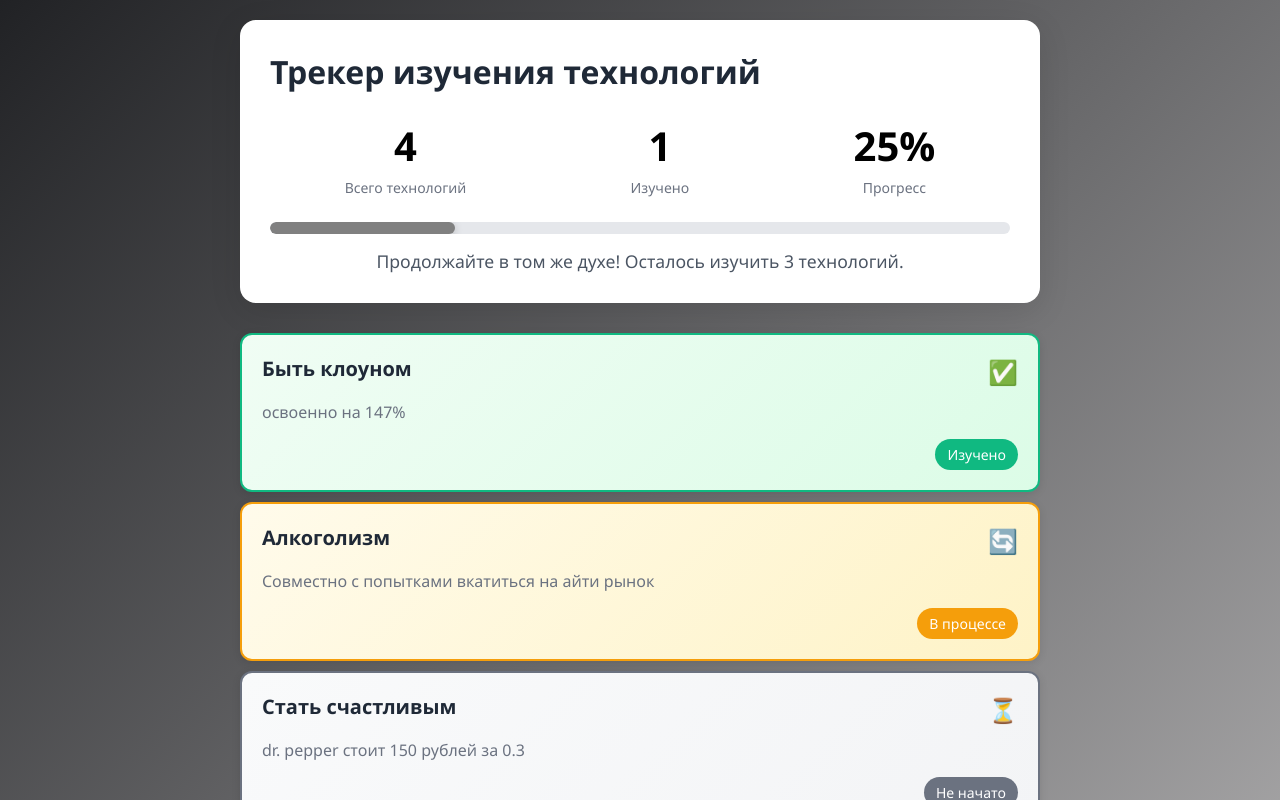
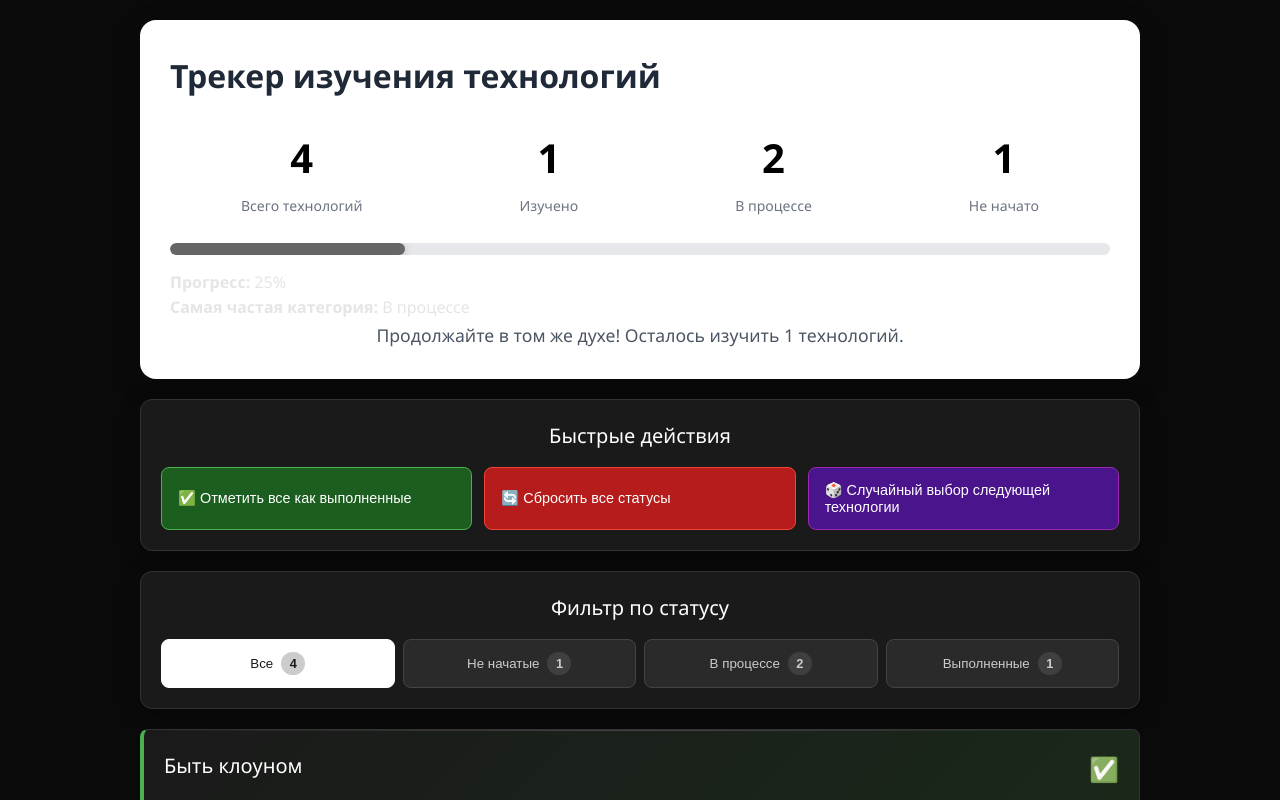
Before and after one commit to N0manz/Bogatyrev4, a React (Vite) app: page / in a window 1280 px wide. Shown: the top 800 px of the page. Built offline with nearby package versions, Linux system fonts and the light colour scheme.

Commit message:
20: all task, i hope

```diff
--- a/src/App.css
+++ b/src/App.css
@@ -6,20 +6,21 @@
 
 body {
   font-family: 'Segoe UI', Tahoma, Geneva, Verdana, sans-serif;
-  background: linear-gradient(135deg, #212225 0%, #afaeaf 100%);
+  background: #0a0a0a;
   min-height: 100vh;
-  color: #333;
+  color: #e5e5e5;
   padding: 20px;
+  line-height: 1.6;
 }
 
 .app {
-  max-width: 800px;
+  max-width: 1000px;
   margin: 0 auto;
   min-height: 100vh;
 }
 
 .technologies-list {
-  margin-top: 30px;
+  margin-top: 20px;
 }
 
 @media (max-width: 768px) {
--- a/src/App.jsx
+++ b/src/App.jsx
@@ -1,7 +1,9 @@
-import { useState } from 'react';
-import TechnologyCard from './components/TechnologyCard';
-import ProgressHeader from './components/ProgressHeader';
-import './App.css';
+import { useState } from 'react'
+import TechnologyCard from './components/TechnologyCard'
+import ProgressHeader from './components/ProgressHeader'
+import QuickActions from './components/QuickActions'
+import FilterTabs from './components/FilterTabs'
+import './App.css'
 
 const App = () => {
   const [technologies, setTechnologies] = useState([
@@ -29,23 +31,88 @@ const App = () => {
       description: 'мда понарожают hr-фильтров',
       status: 'in-progress'
     }
-  ]);
+  ])
+
+  const [activeFilter, setActiveFilter] = useState('all')
+
+  // Функция для изменения статуса технологии
+  const updateTechnologyStatus = (id) => {
+    setTechnologies(prevTech =>
+      prevTech.map(tech => {
+        if (tech.id === id) {
+          const statusOrder = ['not-started', 'in-progress', 'completed']
+          const currentIndex = statusOrder.indexOf(tech.status)
+          const nextIndex = (currentIndex + 1) % statusOrder.length
+          return { ...tech, status: statusOrder[nextIndex] }
+        }
+        return tech
+      })
+    )
+  }
+
+  // Функции для быстрых действий
+  const markAllAsCompleted = () => {
+    setTechnologies(prevTech =>
+      prevTech.map(tech => ({ ...tech, status: 'completed' }))
+    )
+  }
+
+  const resetAllStatuses = () => {
+    setTechnologies(prevTech =>
+      prevTech.map(tech => ({ ...tech, status: 'not-started' }))
+    )
+  }
+
+  const randomNextTechnology = () => {
+    const notStartedTech = technologies.filter(tech => tech.status === 'not-started')
+    if (notStartedTech.length === 0) return
+
+    const randomTech = notStartedTech[Math.floor(Math.random() * notStartedTech.length)]
+    updateTechnologyStatus(randomTech.id)
+  }
+
+  // Фильтрация технологий
+  const filteredTechnologies = technologies.filter(tech => {
+    switch (activeFilter) {
+      case 'not-started':
+        return tech.status === 'not-started'
+      case 'in-progress':
+        return tech.status === 'in-progress'
+      case 'completed':
+        return tech.status === 'completed'
+      default:
+        return true
+    }
+  })
 
   return (
     <div className="app">
       <ProgressHeader technologies={technologies} />
+      <QuickActions
+        onMarkAllCompleted={markAllAsCompleted}
+        onResetAll={resetAllStatuses}
+        onRandomNext={randomNextTechnology}
+        technologies={technologies}
+      />
+      <FilterTabs
+        activeFilter={activeFilter}
+        onFilterChange={setActiveFilter}
+        technologies={technologies}
+      />
       <div className="technologies-list">
-        {technologies.map(tech => (
+        {filteredTechnologies.map(tech => (
           <TechnologyCard
             key={tech.id}
+            id={tech.id}
             title={tech.title}
             description={tech.description}
             status={tech.status}
+            onStatusChange={updateTechnologyStatus}
           />
         ))}
       </div>
     </div>
-  );
-};
+  )
+}
 
-export default App;
+export default App
--- /dev/null
+++ b/src/components/FilterTabs.css
@@ -0,0 +1,79 @@
+.filter-tabs {
+  background: #1a1a1a;
+  border: 1px solid #333;
+  border-radius: 12px;
+  padding: 20px;
+  margin-bottom: 20px;
+  box-shadow: 0 4px 20px rgba(0, 0, 0, 0.3);
+}
+
+.filter-tabs h3 {
+  margin: 0 0 15px 0;
+  color: #ffffff;
+  font-size: 1.25rem;
+  font-weight: 400;
+  text-align: center;
+}
+
+.tabs-container {
+  display: flex;
+  gap: 8px;
+  flex-wrap: wrap;
+  justify-content: center;
+}
+
+.tab {
+  display: flex;
+  align-items: center;
+  gap: 8px;
+  padding: 12px 20px;
+  border: 1px solid #444;
+  border-radius: 8px;
+  background: #2a2a2a;
+  color: #ccc;
+  cursor: pointer;
+  transition: all 0.3s ease;
+  font-weight: 400;
+  flex: 1;
+  min-width: 120px;
+  justify-content: center;
+}
+
+.tab:hover {
+  border-color: #666;
+  background: #333;
+  color: #fff;
+}
+
+.tab--active {
+  border-color: #fff;
+  background: #fff;
+  color: #1a1a1a;
+  font-weight: 500;
+}
+
+.tab-count {
+  background: rgba(255, 255, 255, 0.1);
+  padding: 4px 8px;
+  border-radius: 12px;
+  font-size: 0.8rem;
+  font-weight: 600;
+  min-width: 24px;
+  text-align: center;
+}
+
+.tab--active .tab-count {
+  background: rgba(0, 0, 0, 0.2);
+  color: #1a1a1a;
+}
+
+@media (max-width: 768px) {
+  .tabs-container {
+    flex-direction: column;
+  }
+
+  .tab {
+    justify-content: space-between;
+    min-width: auto;
+  }
+}
--- /dev/null
+++ b/src/components/FilterTabs.jsx
@@ -0,0 +1,30 @@
+import './FilterTabs.css';
+
+const FilterTabs = ({ activeFilter, onFilterChange, technologies }) => {
+  const filters = [
+    { key: 'all', label: 'Все', count: technologies.length },
+    { key: 'not-started', label: 'Не начатые', count: technologies.filter(t => t.status === 'not-started').length },
+    { key: 'in-progress', label: 'В процессе', count: technologies.filter(t => t.status === 'in-progress').length },
+    { key: 'completed', label: 'Выполненные', count: technologies.filter(t => t.status === 'completed').length }
+  ];
+
+  return (
+    <div className="filter-tabs">
+      <h3>Фильтр по статусу</h3>
+      <div className="tabs-container">
+        {filters.map(filter => (
+          <button
+            key={filter.key}
+            className={`tab ${activeFilter === filter.key ? 'tab--active' : ''}`}
+            onClick={() => onFilterChange(filter.key)}
+          >
+            {filter.label}
+            <span className="tab-count">{filter.count}</span>
+          </button>
+        ))}
+      </div>
+    </div>
+  );
+};
+
+export default FilterTabs;
--- a/src/components/ProgressHeader.jsx
+++ b/src/components/ProgressHeader.jsx
@@ -3,19 +3,44 @@ import './ProgressHeader.css';
 const ProgressHeader = ({ technologies }) => {
   const totalTechnologies = technologies.length;
   const completedTechnologies = technologies.filter(tech => tech.status === 'completed').length;
+  const inProgressTechnologies = technologies.filter(tech => tech.status === 'in-progress').length;
+  const notStartedTechnologies = technologies.filter(tech => tech.status === 'not-started').length;
+
   const progressPercentage = totalTechnologies > 0
     ? Math.round((completedTechnologies / totalTechnologies) * 100)
     : 0;
 
   const getProgressColor = () => {
-    if (progressPercentage < 30) return '#808080ff';
-    if (progressPercentage < 70) return '#ffffffff';
+    if (progressPercentage < 30) return '#666';
+    if (progressPercentage < 70) return '#999';
     return '#10b981';
+  };
+
+  const getMostCommonStatus = () => {
+    const statusCounts = {
+      'completed': completedTechnologies,
+      'in-progress': inProgressTechnologies,
+      'not-started': notStartedTechnologies
+    };
+
+    return Object.keys(statusCounts).reduce((a, b) =>
+      statusCounts[a] > statusCounts[b] ? a : b
+    );
+  };
+
+  const getStatusText = (status) => {
+    switch (status) {
+      case 'completed': return 'Изучено';
+      case 'in-progress': return 'В процессе';
+      case 'not-started': return 'Не начато';
+      default: return status;
+    }
   };
 
   return (
     <div className="progress-header">
       <h1>Трекер изучения технологий</h1>
+
       <div className="progress-stats">
         <div className="stat-item">
           <span className="stat-number">{totalTechnologies}</span>
@@ -26,10 +51,15 @@ const ProgressHeader = ({ technologies }) => {
           <span className="stat-label">Изучено</span>
         </div>
         <div className="stat-item">
-          <span className="stat-number">{progressPercentage}%</span>
-          <span className="stat-label">Прогресc</span>
+          <span className="stat-number">{inProgressTechnologies}</span>
+          <span className="stat-label">В процессе</span>
+        </div>
+        <div className="stat-item">
+          <span className="stat-number">{notStartedTechnologies}</span>
+          <span className="stat-label">Не начато</span>
         </div>
       </div>
+
       <div className="progress-bar-container">
         <div
           className="progress-bar"
@@ -39,10 +69,20 @@ const ProgressHeader = ({ technologies }) => {
           }}
         ></div>
       </div>
+
+      <div className="detailed-stats">
+        <div className="stat-detail">
+          <strong>Прогресс:</strong> {progressPercentage}%
+        </div>
+        <div className="stat-detail">
+          <strong>Самая частая категория:</strong> {getStatusText(getMostCommonStatus())}
+        </div>
+      </div>
+
       <div className="progress-text">
         {progressPercentage === 100
           ? '🎉 Поздравляем! Вы изучили все технологии!'
-          : `Продолжайте в том же духе! Осталось изучить ${totalTechnologies - completedTechnologies} технологий.`
+          : `Продолжайте в том же духе! Осталось изучить ${notStartedTechnologies} технологий.`
         }
       </div>
     </div>
--- /dev/null
+++ b/src/components/QuickActions.css
@@ -0,0 +1,92 @@
+.quick-actions {
+  background: #1a1a1a;
+  border: 1px solid #333;
+  border-radius: 12px;
+  padding: 20px;
+  margin-bottom: 20px;
+  box-shadow: 0 4px 20px rgba(0, 0, 0, 0.3);
+}
+
+.quick-actions h3 {
+  margin: 0 0 15px 0;
+  color: #ffffff;
+  font-size: 1.25rem;
+  font-weight: 400;
+  text-align: center;
+}
+
+.actions-grid {
+  display: grid;
+  grid-template-columns: repeat(auto-fit, minmax(250px, 1fr));
+  gap: 12px;
+}
+
+.action-btn {
+  padding: 14px 16px;
+  border: 1px solid #444;
+  border-radius: 8px;
+  font-size: 0.9rem;
+  font-weight: 400;
+  cursor: pointer;
+  transition: all 0.3s ease;
+  text-align: left;
+  background: #2a2a2a;
+  color: #e0e0e0;
+}
+
+.action-btn:not(:disabled):hover {
+  transform: translateY(-1px);
+  border-color: #666;
+  background: #333;
+  box-shadow: 0 4px 12px rgba(0, 0, 0, 0.4);
+}
+
+.action-btn:disabled {
+  opacity: 0.4;
+  cursor: not-allowed;
+  background: #222;
+  color: #666;
+}
+
+.action-btn--complete {
+  border-color: #4CAF50;
+  background: #1b5e20;
+  color: #fff;
+}
+
+.action-btn--complete:not(:disabled):hover {
+  background: #2e7d32;
+  border-color: #66bb6a;
+}
+
+.action-btn--reset {
+  border-color: #f44336;
+  background: #b71c1c;
+  color: #fff;
+}
+
+.action-btn--reset:not(:disabled):hover {
+  background: #c62828;
+  border-color: #ef5350;
+}
+
+.action-btn--random {
+  border-color: #9c27b0;
+  background: #4a148c;
+  color: #fff;
+}
+
+.action-btn--random:not(:disabled):hover {
+  background: #6a1b9a;
+  border-color: #ba68c8;
+}
+
+@media (max-width: 768px) {
+  .actions-grid {
+    grid-template-columns: 1fr;
+  }
+
+  .action-btn {
+    text-align: center;
+  }
+}
--- /dev/null
+++ b/src/components/QuickActions.jsx
@@ -0,0 +1,39 @@
+import './QuickActions.css';
+
+const QuickActions = ({ onMarkAllCompleted, onResetAll, onRandomNext, technologies }) => {
+  const notStartedCount = technologies.filter(tech => tech.status === 'not-started').length;
+  const completedCount = technologies.filter(tech => tech.status === 'completed').length;
+
+  return (
+    <div className="quick-actions">
+      <h3>Быстрые действия</h3>
+      <div className="actions-grid">
+        <button
+          className="action-btn action-btn--complete"
+          onClick={onMarkAllCompleted}
+          disabled={completedCount === technologies.length}
+        >
+          ✅ Отметить все как выполненные
+        </button>
+
+        <button
+          className="action-btn action-btn--reset"
+          onClick={onResetAll}
+          disabled={completedCount === 0}
+        >
+          🔄 Сбросить все статусы
+        </button>
+
+        <button
+          className="action-btn action-btn--random"
+          onClick={onRandomNext}
+          disabled={notStartedCount === 0}
+        >
+          🎲 Случайный выбор следующей технологии
+        </button>
+      </div>
+    </div>
+  );
+};
+
+export default QuickActions;
--- a/src/components/TechnologyCard.css
+++ b/src/components/TechnologyCard.css
@@ -1,31 +1,45 @@
 .technology-card {
-  border: 2px solid #e1e5e9;
-  border-radius: 12px;
+  border: 1px solid #333;
+  border-radius: 8px;
   padding: 20px;
   margin: 10px 0;
-  background: white;
-  box-shadow: 0 2px 8px rgba(0, 0, 0, 0.1);
+  background: #1a1a1a;
   transition: all 0.3s ease;
+  cursor: pointer;
+  border-left: 4px solid #333;
+  position: relative;
+  overflow: hidden;
+}
+
+.technology-card::before {
+  content: '';
+  position: absolute;
+  top: 0;
+  left: 0;
+  right: 0;
+  height: 1px;
+  background: linear-gradient(90deg, transparent, #444, transparent);
 }
 
 .technology-card:hover {
   transform: translateY(-2px);
-  box-shadow: 0 4px 16px rgba(0, 0, 0, 0.15);
+  border-color: #555;
+  box-shadow: 0 8px 25px rgba(0, 0, 0, 0.4);
 }
 
 .technology-card--completed {
-  border-color: #10b981;
-  background: linear-gradient(135deg, #f0fdf4, #dcfce7);
+  border-left-color: #4CAF50;
+  background: linear-gradient(135deg, #1a1a1a, #1a2a1a);
 }
 
 .technology-card--in-progress {
-  border-color: #f59e0b;
-  background: linear-gradient(135deg, #fffbeb, #fef3c7);
+  border-left-color: #FF9800;
+  background: linear-gradient(135deg, #1a1a1a, #2a2a1a);
 }
 
 .technology-card--not-started {
-  border-color: #6b7280;
-  background: linear-gradient(135deg, #f9fafb, #f3f4f6);
+  border-left-color: #757575;
+  background: linear-gradient(135deg, #1a1a1a, #1a1a1a);
 }
 
 .technology-card__header {
@@ -38,45 +52,80 @@
 .technology-card__title {
   margin: 0;
   font-size: 1.25rem;
-  font-weight: 600;
-  color: #1f2937;
+  font-weight: 500;
+  color: #ffffff;
   flex: 1;
 }
 
 .technology-card__status-icon {
   font-size: 1.5rem;
   margin-left: 10px;
+  filter: grayscale(0.3);
 }
 
 .technology-card__description {
-  color: #6b7280;
+  color: #aaa;
   margin: 0 0 15px 0;
   line-height: 1.5;
+  font-size: 0.95rem;
 }
 
 .technology-card__footer {
   display: flex;
-  justify-content: flex-end;
+  justify-content: space-between;
+  align-items: center;
+  padding-top: 12px;
+  border-top: 1px solid #333;
 }
 
 .technology-card__status {
   padding: 6px 12px;
-  border-radius: 20px;
+  border-radius: 6px;
   font-size: 0.875rem;
   font-weight: 500;
+  background: #333;
+  color: #fff;
+  border: 1px solid #444;
 }
 
 .technology-card__status--completed {
-  background-color: #10b981;
-  color: white;
+  background: #2E7D32;
+  border-color: #4CAF50;
 }
 
 .technology-card__status--in-progress {
-  background-color: #f59e0b;
-  color: white;
+  background: #EF6C00;
+  border-color: #FF9800;
 }
 
 .technology-card__status--not-started {
-  background-color: #6b7280;
-  color: white;
+  background: #424242;
+  border-color: #757575;
 }
+
+.technology-card__hint {
+  font-size: 0.75rem;
+  color: #666;
+  font-style: italic;
+}
+
+/* Анимации для смены статуса */
+.technology-card {
+  transition: all 0.3s ease, border-left-color 0.5s ease, background 0.5s ease;
+}
+
+@media (max-width: 768px) {
+  .technology-card {
+    padding: 15px;
+  }
+
+  .technology-card__footer {
+    flex-direction: column;
+    gap: 8px;
+    align-items: flex-start;
+  }
+
+  .technology-card__hint {
+    align-self: flex-end;
+  }
+}
--- a/src/components/TechnologyCard.jsx
+++ b/src/components/TechnologyCard.jsx
@@ -1,6 +1,6 @@
 import './TechnologyCard.css';
 
-const TechnologyCard = ({ title, description, status }) => {
+const TechnologyCard = ({ id, title, description, status, onStatusChange }) => {
   const getStatusIcon = () => {
     switch (status) {
       case 'completed':
@@ -27,8 +27,15 @@ const TechnologyCard = ({ title, description, status }) => {
     }
   };
 
+  const handleClick = () => {
+    onStatusChange(id);
+  };
+
   return (
-    <div className={`technology-card technology-card--${status}`}>
+    <div
+      className={`technology-card technology-card--${status}`}
+      onClick={handleClick}
+    >
       <div className="technology-card__header">
         <h3 className="technology-card__title">{title}</h3>
         <span className="technology-card__status-icon">{getStatusIcon()}</span>
@@ -38,6 +45,7 @@ const TechnologyCard = ({ title, description, status }) => {
         <span className={`technology-card__status technology-card__status--${status}`}>
           {getStatusText()}
         </span>
+        <span className="technology-card__hint">Нажмите для смены статуса</span>
       </div>
     </div>
   );
```
